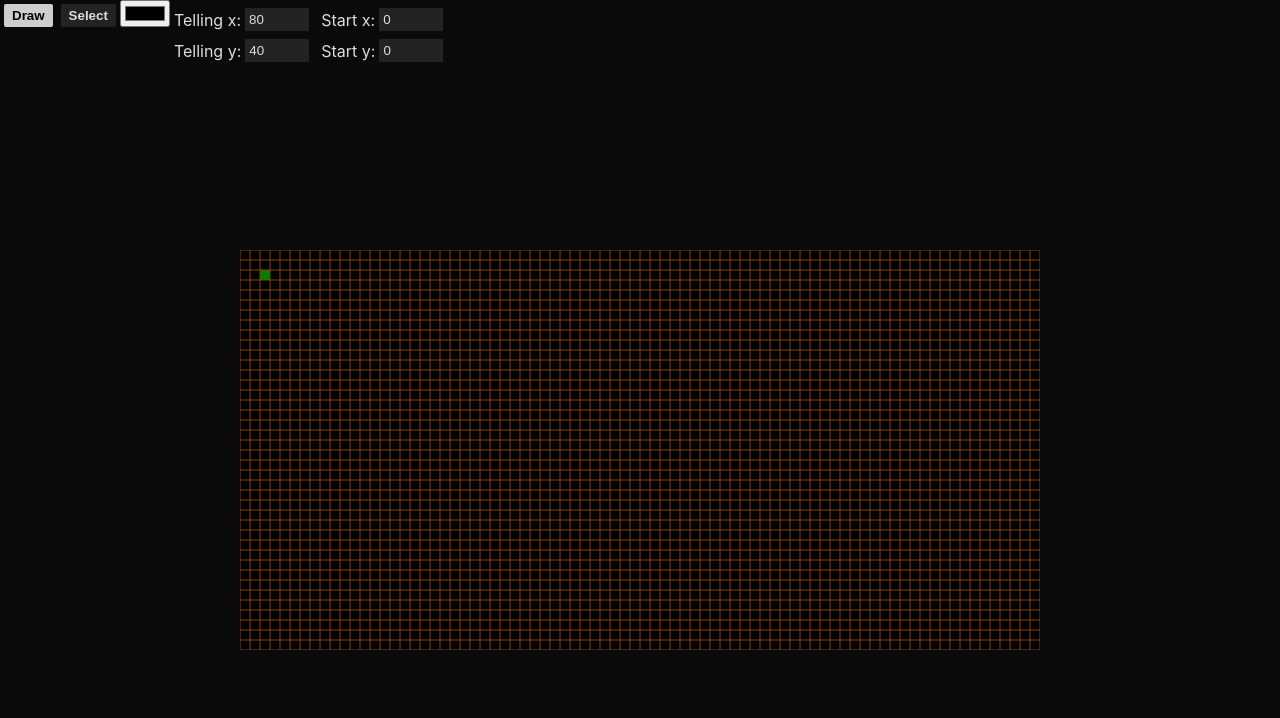
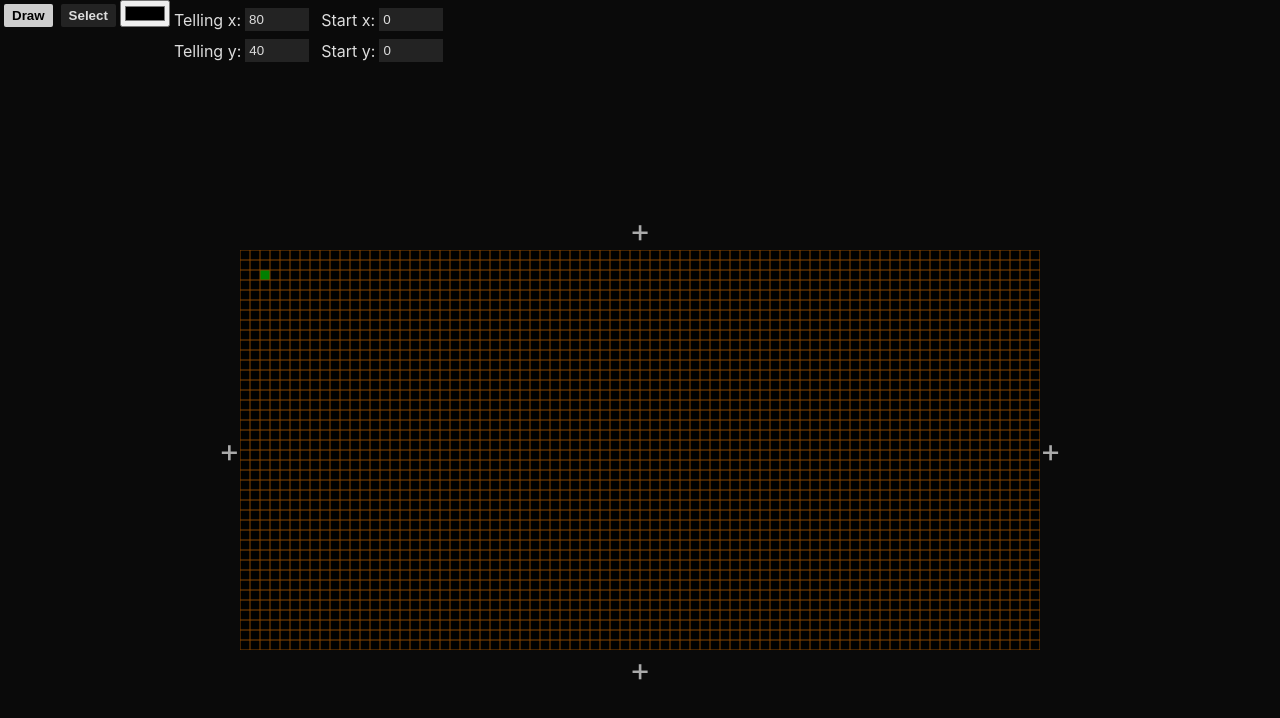
Before and after one commit to niklasmh/knithub, a React (Create React App) app: page / in a window 1280 px wide. Shown: the top 718 px of the page. Built offline with nearby package versions, Linux system fonts and the light colour scheme.

Commit message:
Add buttons to add width on each side

```diff
--- a/src/App.tsx
+++ b/src/App.tsx
@@ -159,6 +159,7 @@ class App extends Component<IProps, IState> {
           color={color}
           layers={layers}
           updateLayers={(layers: Layer[]) => this.updateLayers(layers)}
+          changeGrid={(grid: Grid) => this.changeGrid(grid)}
         />
       </div>
     )
--- a/src/components/Canvas.css
+++ b/src/components/Canvas.css
@@ -2,6 +2,46 @@
   display: flex;
 }
 
-.Canvas > canvas {
+.Canvas > .canvas-container {
   margin: auto;
+  display: grid;
+  grid-template-columns: auto 1fr auto 1fr auto;
+  grid-template-rows: auto 1fr auto 1fr auto;
+  grid-template-areas:
+    '. . top . .'
+    '. canvas-element canvas-element canvas-element .'
+    'left canvas-element canvas-element canvas-element right'
+    '. canvas-element canvas-element canvas-element .'
+    '. . bottom . .';
 }
+
+.Canvas canvas {
+  grid-area: canvas-element;
+}
+
+.Canvas .add {
+  color: #aaa;
+  font-size: 2em;
+  cursor: pointer;
+}
+
+.Canvas .add:hover {
+  color: #ddd;
+  font-weight: bold;
+}
+
+.add-top {
+  grid-area: top;
+}
+
+.add-bottom {
+  grid-area: bottom;
+}
+
+.add-left {
+  grid-area: left;
+}
+
+.add-right {
+  grid-area: right;
+}
--- a/src/components/Canvas.tsx
+++ b/src/components/Canvas.tsx
@@ -17,6 +17,7 @@ interface IProps {
   color: Color
   layers: Layer[]
   updateLayers(layers: Layer[]): void
+  changeGrid(grid: Grid): void
 }
 
 export type RenderGridElement = Color | null
@@ -462,6 +463,38 @@ export default class Canvas extends Component<IProps, IState> {
         }
         break
     }
+  }
+
+  addGridStartX() {
+    const grid: Grid = { ...this.props.grid }
+    const start: Point = {
+      x: grid.start.x - 1,
+      y: grid.start.y
+    }
+    grid.width += 1
+    this.props.changeGrid({ ...grid, start })
+  }
+
+  addGridWidth() {
+    const grid: Grid = { ...this.props.grid }
+    grid.width += 1
+    this.props.changeGrid(grid)
+  }
+
+  addGridStartY() {
+    const grid: Grid = { ...this.props.grid }
+    const start: Point = {
+      x: grid.start.x,
+      y: grid.start.y - 1
+    }
+    grid.height += 1
+    this.props.changeGrid({ ...grid, start })
+  }
+
+  addGridHeight() {
+    const grid: Grid = { ...this.props.grid }
+    grid.height += 1
+    this.props.changeGrid(grid)
   }
 
   mergeLayers(
@@ -967,6 +1000,22 @@ export default class Canvas extends Component<IProps, IState> {
 
     return (
       <div className="Canvas">
+        <div className="canvas-container">
+          <div onClick={this.addGridStartX.bind(this)} className="add add-left">
+            +
+          </div>
+          <div onClick={this.addGridWidth.bind(this)} className="add add-right">
+            +
+          </div>
+          <div onClick={this.addGridStartY.bind(this)} className="add add-top">
+            +
+          </div>
+          <div
+            onClick={this.addGridHeight.bind(this)}
+            className="add add-bottom"
+          >
+            +
+          </div>
           <canvas
             style={style}
             ref={e => (this.canvas = e)}
@@ -981,6 +1030,7 @@ export default class Canvas extends Component<IProps, IState> {
             onContextMenu={this.handleRightClick.bind(this)}
           />
         </div>
+      </div>
     )
   }
 }
--- a/src/components/Toolbar.tsx
+++ b/src/components/Toolbar.tsx
@@ -106,7 +106,7 @@ export default class Toolbar extends Component<IProps, {}> {
             <label htmlFor="count-x">Telling x:</label>
             <input
               id="count-x"
-              defaultValue={grid.width.toString()}
+              value={grid.width.toString()}
               onChange={this.handleGridWidth.bind(this)}
               type="number"
             />
@@ -115,7 +115,7 @@ export default class Toolbar extends Component<IProps, {}> {
             <label htmlFor="count-y">Telling y:</label>
             <input
               id="count-y"
-              defaultValue={grid.height.toString()}
+              value={grid.height.toString()}
               onChange={this.handleGridHeight.bind(this)}
               type="number"
             />
@@ -126,7 +126,7 @@ export default class Toolbar extends Component<IProps, {}> {
             <label htmlFor="start-x">Start x:</label>
             <input
               id="start-x"
-              defaultValue={grid.start.x.toString()}
+              value={grid.start.x.toString()}
               onChange={this.handleGridStartX.bind(this)}
               type="number"
             />
@@ -135,7 +135,7 @@ export default class Toolbar extends Component<IProps, {}> {
             <label htmlFor="start-y">Start y:</label>
             <input
               id="start-y"
-              defaultValue={grid.start.y.toString()}
+              value={grid.start.y.toString()}
               onChange={this.handleGridStartY.bind(this)}
               type="number"
             />
```
Lines whose indentation alone changed are shown as unchanged.
